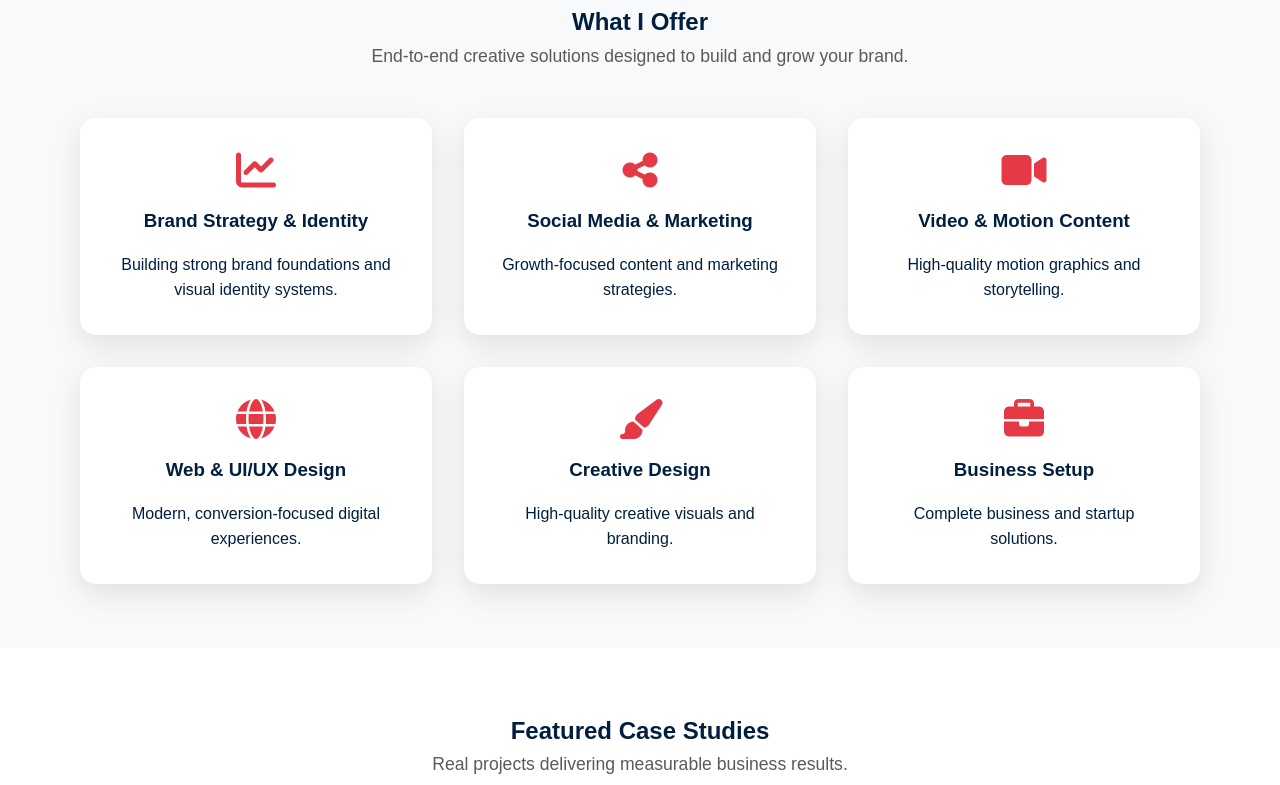
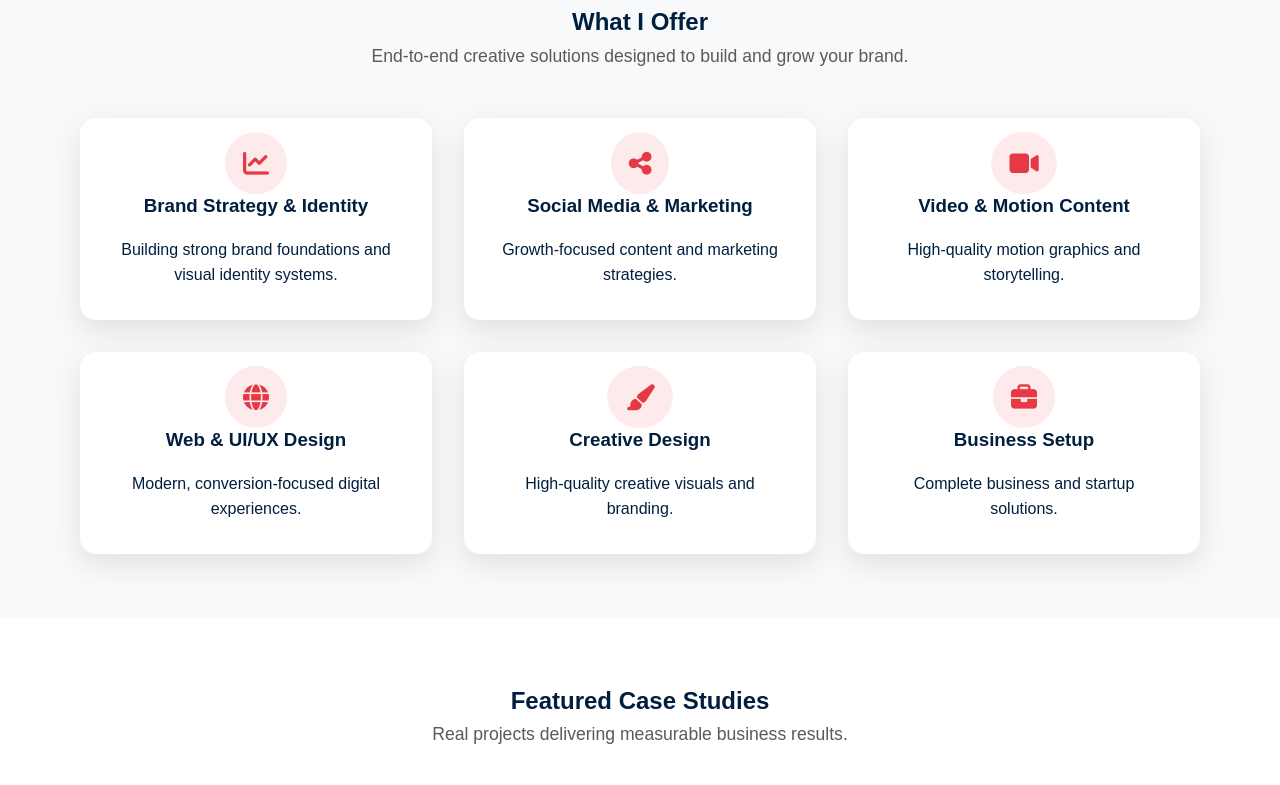
Before and after one commit to digistock18-eng/Portfolio2, a plain HTML site: page index.html in a window 1280 px wide. Shown: the part 899-1684 px from the top of the page. Drawn offline with nearby package versions, Linux system fonts and the light colour scheme.

Commit message:
Update index.html

```diff
--- a/index.html
+++ b/index.html
@@ -292,11 +292,25 @@
     }
 
     .services .card i {
-      color: #E63946;
-      font-size: 2.5rem;
-      margin-bottom: 1rem;
-      display: block;
-    }
+  color: var(--red);
+  font-size: 26px;
+  margin-bottom: 15px;
+  display: inline-block;
+  transition: all 0.3s ease;
+}
+
+/* ICON BACKGROUND CIRCLE */
+.services .card i::before {
+  background: rgba(230, 57, 70, 0.1);
+  padding: 18px;
+  border-radius: 50%;
+}
+
+/* HOVER EFFECT */
+.services .card:hover i::before {
+  background: var(--red);
+  color: #fff;
+}
 
     .card:hover {
       transform: translateY(-12px) scale(1.02);
```
